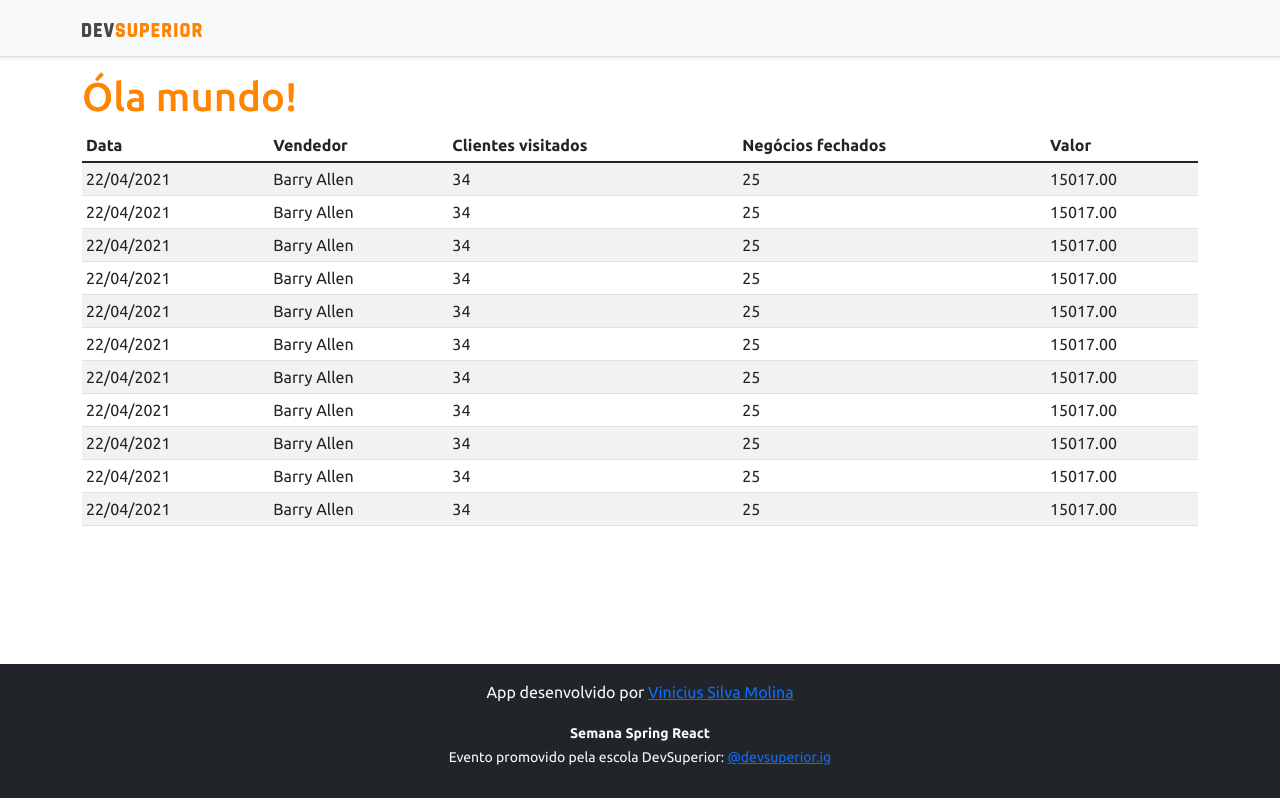
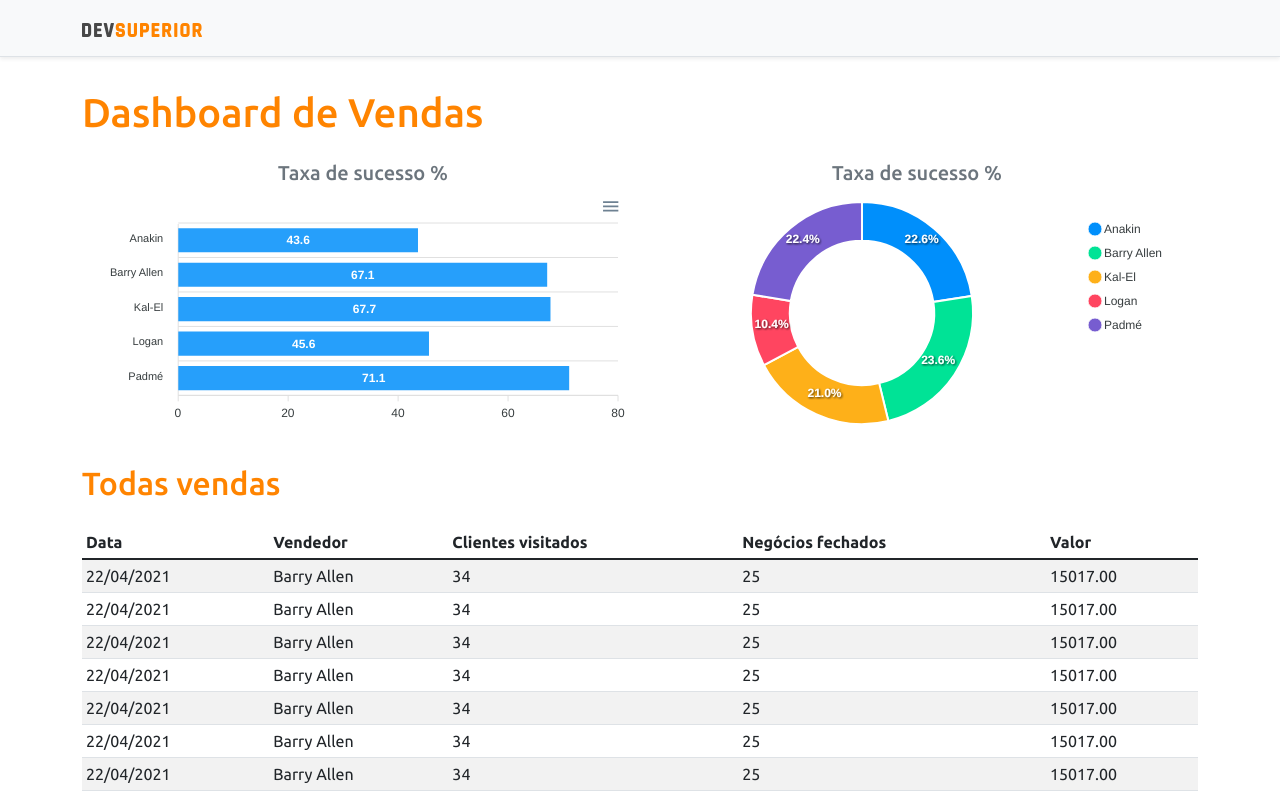
Before and after one commit to Venttus/projeto-sds5, a React (Create React App) app in the folder frontend/: page / in a window 1280 px wide. Shown: the top 798 px of the page. Built offline with nearby package versions, Linux system fonts and the light colour scheme.

Commit message:
Static Charts

```diff
--- a/frontend/package.json
+++ b/frontend/package.json
@@ -12,8 +12,10 @@
     "@types/node": "^12.0.0",
     "@types/react": "^17.0.0",
     "@types/react-dom": "^17.0.0",
+    "apexcharts": "^3.29.0",
     "bootstrap": "^5.1.3",
     "react": "^17.0.2",
+    "react-apexcharts": "^1.3.9",
     "react-dom": "^17.0.2",
     "react-scripts": "4.0.3",
     "typescript": "^4.1.2",
--- a/frontend/src/App.tsx
+++ b/frontend/src/App.tsx
@@ -1,6 +1,9 @@
 import Footer from "components/Footer";
 import DataTable from "components/DataTable";
 import NavBar from "components/NavBar";
+import Barchart from "components/BarChart";
+import DonutChart from "components/DonutChart";
+
 
 function App() {
   return (
@@ -8,7 +11,25 @@
       <NavBar />
       <div className="container">
 
-        <h1 className="text-primary">Óla mundo!</h1>
+        <h1 className="text-primary py-3">Dashboard de Vendas</h1>
+
+        <div className="row px-3">
+          <div className="col-sm-6">
+            <h5 className="text-center text-secondary">Taxa de sucesso %</h5>
+            <Barchart />
+          </div>
+
+          <div className="col-sm-6">
+            <h5 className="text-center text-secondary">Taxa de sucesso %</h5>
+            <DonutChart />
+            </div>
+          </div>
+
+          <div className="py-3">
+            <h2 className="text-primary">Todas vendas</h2>
+
+
+          </div>
 
         <DataTable />
       </div>
--- /dev/null
+++ b/frontend/src/components/BarChart/index.tsx
@@ -0,0 +1,39 @@
+import Chart from 'react-apexcharts';
+
+const Barchart = () => {
+
+    const options = {
+        plotOptions: {
+            bar: {
+                horizontal: true,
+            }
+        },
+    };
+
+    const mockData = {
+        labels: {
+            categories: ['Anakin', 'Barry Allen', 'Kal-El', 'Logan', 'Padmé']
+        },
+        series: [
+            {
+                name: "% Sucesso",
+                data: [43.6, 67.1, 67.7, 45.6, 71.1]
+            }
+        ]
+    };
+
+    return (
+        <Chart
+            options={{...options, xaxis: mockData.labels}}
+            series={mockData.series}
+            type="bar"
+            height="240"
+
+
+        />
+
+    );
+
+}
+
+export default Barchart;
--- /dev/null
+++ b/frontend/src/components/DonutChart/index.tsx
@@ -0,0 +1,30 @@
+import Chart from 'react-apexcharts';
+
+const DonutChart = () => {
+
+    const mockData = {
+        series: [477138, 499928, 444867, 220426, 473088],
+        labels: ['Anakin', 'Barry Allen', 'Kal-El', 'Logan', 'Padmé']
+    }
+
+    const options = {
+        legend: {
+            show: true
+        }
+    }
+
+    return (
+        <Chart
+            options={{...options, labels: mockData.labels}}
+            series={mockData.series}
+            type="donut"
+            height="240"
+
+
+        />
+
+    );
+
+}
+
+export default DonutChart;
```
Also changed, not shown: 1 other file (tests, documents, lock files or other folders).
